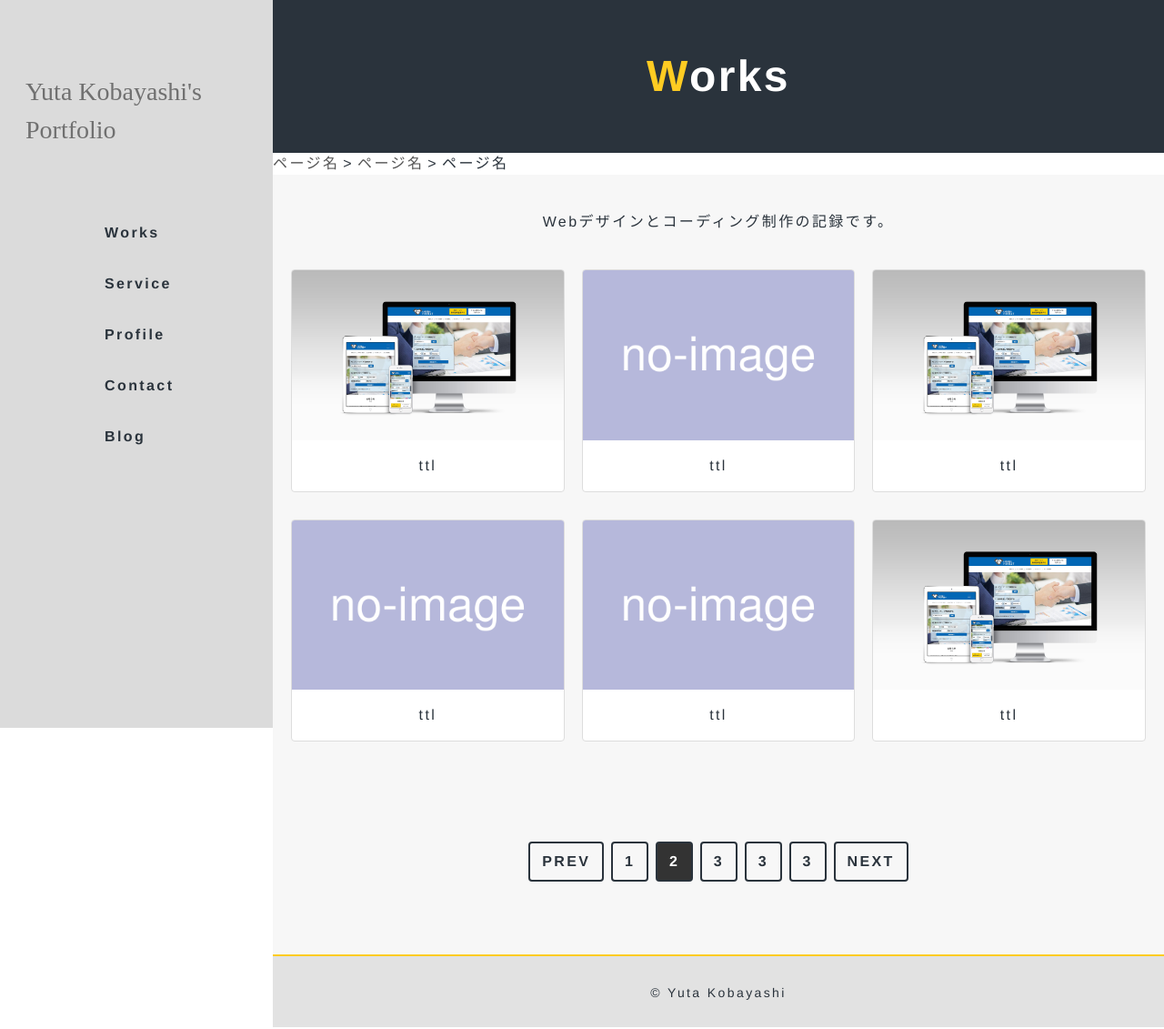
After one commit to kbo580/new-portfolio, a PHP site: page /works.html in a window 1280 px wide. The commit adds this page. Shown: the whole page at 91% size. Run offline with PHP 8.4, Linux system fonts and the light colour scheme; style sheets or scripts are compiled from the project's sources.

Commit message:
Add files via upload

```diff
--- a/css/styles.css
+++ b/css/styles.css
@@ -841,6 +841,60 @@ span.wpcf7-not-valid-tip,
 }
 
 /* -------------------------------------------- */
+/* 製作物の一覧ページ(works) */
+/* -------------------------------------------- */
+.works .works-add {
+  margin-bottom: 20px;
+}
+
+.navigation {
+  width: 100%;
+  /* リンクの枠 */
+  /* 数字のリンク */
+  /* 現在のページとドット以外にホバーした時 */
+}
+
+.navigation .nav-links {
+  display: -webkit-box;
+  display: -ms-flexbox;
+  display: flex;
+  -webkit-box-pack: center;
+      -ms-flex-pack: center;
+          justify-content: center;
+  gap: 8px;
+}
+
+.navigation .page-numbers {
+  color: #2a333c;
+  border: 2px solid #2a333c;
+  display: inline-block;
+  border-radius: 4px;
+  padding: 0.5em 0.8em;
+  -webkit-transition: .3s;
+  transition: .3s;
+  font-weight: bold;
+  /* 現在のページ */
+}
+
+.navigation .page-numbers.current {
+  background-color: #333;
+  color: #fff;
+}
+
+.navigation .page-numbers:hover {
+  background: #2a333c;
+  color: #fff;
+  opacity: 1;
+}
+
+@media (min-width: 575px) {
+  .works .works-add {
+    text-align: center;
+    margin-bottom: 40px;
+  }
+}
+
+/* -------------------------------------------- */
 /* プロフィールページ */
 /* -------------------------------------------- */
 .about {
@@ -921,7 +975,7 @@ span.wpcf7-not-valid-tip,
   padding: 1.5em 0;
 }
 
-/* スキルについて */
+/* スキル */
 .skills .skills-container {
   /* 個々のスキルの説明ブロック */
 }
@@ -979,7 +1033,7 @@ span.wpcf7-not-valid-tip,
   .about .about-me-wrapper .about-text-list li:not(:last-child) {
     margin-bottom: 16px;
   }
-  /* スキルについて */
+  /* スキル */
   .skills .skills-container {
     display: -webkit-box;
     display: -ms-flexbox;
@@ -1019,9 +1073,41 @@ span.wpcf7-not-valid-tip,
   }
 }
 
+/* -------------------------------------------- */
+/* 404ページ */
+/* -------------------------------------------- */
+.not-found-page h2 {
+  font-size: calc(1.375rem + ((1vw - 3.75px) * 2.5366));
+  margin-bottom: 32px;
+}
+
+.not-found-page p a {
+  color: #1B0DAB;
+  -webkit-transition: all .4s;
+  transition: all .4s;
+  text-decoration: underline;
+}
+
+.not-found-page p a:hover {
+  opacity: .7;
+}
+
+@media (min-width: 575px) {
+  .not-found-page h2 {
+    margin-bottom: 80px;
+  }
+}
+
+@media (min-width: 1025px) {
+  .not-found-page h2 {
+    font-size: 3rem;
+  }
+}
+
 /* ------------------------------------ */
-/* 下層ページ */
+/* 下層ページ共通部品 */
 /* ------------------------------------ */
+/* ページタイトル */
 .page-heading {
   background-color: #2a333c;
   font-size: calc(2rem + ((1vw - 3.75px) * 2.2069));
@@ -1034,6 +1120,61 @@ span.wpcf7-not-valid-tip,
   color: #fc2;
 }
 
+/* パンクズリスト */
+.breadcrumbs .breadcrumb_inner {
+  display: -webkit-box;
+  display: -ms-flexbox;
+  display: flex;
+  -ms-flex-wrap: wrap;
+      flex-wrap: wrap;
+  -webkit-column-gap: 4px;
+          column-gap: 4px;
+}
+
+.breadcrumbs .breadcrumb_inner span {
+  display: -webkit-box;
+  display: -ms-flexbox;
+  display: flex;
+  -webkit-box-align: center;
+      -ms-flex-align: center;
+          align-items: center;
+}
+
+.breadcrumbs .breadcrumb_inner a {
+  color: #555555;
+}
+
+.breadcrumbs .breadcrumb_inner span span::before {
+  content: "";
+  display: inline-block;
+  width: 16px;
+  height: 16px;
+  margin-right: 4px;
+}
+
+.breadcrumbs .breadcrumb_inner span .home::before {
+  background: url(../images/svg/home.svg) no-repeat;
+  background-size: contain;
+}
+
+.breadcrumbs .breadcrumb_inner span .category::before {
+  background: url(../images/svg/folder.svg) no-repeat;
+  background-size: contain;
+}
+
+.breadcrumbs .breadcrumb_inner span .post_tag::before {
+  background: url(../images/svg/tag.svg) no-repeat;
+  background-size: contain;
+  -webkit-box-align: center;
+      -ms-flex-align: center;
+          align-items: center;
+}
+
+.breadcrumbs .breadcrumb_inner span .post::before {
+  background: url(../images/svg/file.svg) no-repeat;
+  background-size: contain;
+}
+
 @media (min-width: 1025px) {
   .page-heading {
     font-size: 3rem;
--- a/css/styles.scss
+++ b/css/styles.scss
@@ -91,8 +91,6 @@ body {
     }
   }
 }
-
-
 
 /* ------------------------------------ */
 /* 共通部分 */
@@ -860,6 +858,61 @@ margin-bottom: 10px;
 }
 
 /* -------------------------------------------- */
+/* 製作物の一覧ページ(works) */
+/* -------------------------------------------- */
+.works{
+  .works-add{
+    margin-bottom: 20px;
+  }
+}
+
+.navigation{
+  width: 100%;
+  /* リンクの枠 */
+  .nav-links{
+    display: flex;
+    justify-content: center;
+    gap: 8px;
+  }
+
+  /* 数字のリンク */
+  .page-numbers{
+    color: $textColorA;
+    border: 2px solid $textColorA;
+    display: inline-block;
+    border-radius: 4px;
+    padding: 0.5em 0.8em;
+    transition: .3s;
+    font-weight: bold;
+
+    /* 現在のページ */
+    &.current{
+      background-color:  #333;
+      color: #fff;
+    }
+  }
+
+  /* 現在のページとドット以外にホバーした時 */
+  .page-numbers:not(.current, .dots):hover{
+    background: $textColorA;
+    color: #fff;
+    opacity: 1;
+  }
+}
+
+@media (min-width: 575px){
+  .works{
+    .works-add{
+      text-align: center;
+      margin-bottom: 40px;
+    }
+  }
+}
+
+
+
+
+/* -------------------------------------------- */
 /* プロフィールページ */
 /* -------------------------------------------- */
 .about{
@@ -948,7 +1001,7 @@ margin-bottom: 10px;
   }
 }
 
-/* スキルについて */
+/* スキル */
 .skills{
   .skills-container{
     /* 個々のスキルの説明ブロック */
@@ -1011,7 +1064,7 @@ margin-bottom: 10px;
     }
   }
 
-  /* スキルについて */
+  /* スキル */
   .skills{
     .skills-container{
       display: flex;
@@ -1056,9 +1109,47 @@ margin-bottom: 10px;
   }
 }
 
+/* -------------------------------------------- */
+/* 404ページ */
+/* -------------------------------------------- */
+.not-found-page{
+  h2{
+    font-size: calc(1.375rem + ((1vw - 3.75px) * 2.5366));
+    margin-bottom: 32px;
+  }
+
+  p{
+    a{
+      color: #1B0DAB;;
+      transition: all .4s;
+      text-decoration: underline;
+      &:hover{
+        opacity: .7;
+      }
+    }
+  }
+}
+
+@media (min-width: 575px) {
+  .not-found-page{
+    h2{
+      margin-bottom: 80px;
+    }
+  }
+}
+
+@media (min-width: 1025px) {
+  .not-found-page{
+    h2{
+      font-size: rem(48);
+    }
+  }
+}
+
 /* ------------------------------------ */
-/* 下層ページ */
+/* 下層ページ共通部品 */
 /* ------------------------------------ */
+/* ページタイトル */
 .page-heading{
   background-color: $textColorA;
   font-size: calc(2rem + ((1vw - 3.75px) * 2.2069));
@@ -1070,16 +1161,59 @@ margin-bottom: 10px;
   }
 }
 
-@media (min-width: 575px) {
+/* パンクズリスト */
+.breadcrumbs{
+  // border: 1px solid #000;
+}
 
+.breadcrumbs .breadcrumb_inner {
+  display: flex;
+  flex-wrap: wrap;
+  column-gap: 4px;
 
+  span {
+    display: flex;
+    align-items: center;
+  }
+
+  a {
+    color: #555555;
+  }
+}
+
+.breadcrumbs .breadcrumb_inner span span::before {
+  content: "";
+  display: inline-block;
+  width: 16px;
+  height: 16px;
+  margin-right: 4px;
+}
+
+.breadcrumbs .breadcrumb_inner span .home::before {
+  background: url(../images/svg/home.svg) no-repeat;
+  background-size: contain;
+}
+
+.breadcrumbs .breadcrumb_inner span .category::before {
+  background: url(../images/svg/folder.svg) no-repeat;
+  background-size: contain;
+}
+
+.breadcrumbs .breadcrumb_inner span .post_tag::before {
+  background: url(../images/svg/tag.svg) no-repeat;
+  background-size: contain;
+  align-items: center;
+}
+
+.breadcrumbs .breadcrumb_inner span .post::before {
+  background: url(../images/svg/file.svg) no-repeat;
+  background-size: contain;
 }
 
 @media (min-width: 1025px) {
   .page-heading{
     font-size: rem(48);
   }
-
 }
 /* ------------------------------------ */
 /* 下層ページ */
--- a/index.html
+++ b/index.html
@@ -116,7 +116,7 @@
             </div>
             <!-- /works-wrapper -->
 
-            <div class="btn"><a href="#">Read More</a></div>
+            <div class="btn"><a href="works.html">Read More</a></div>
           </div>
           <!-- /inner -->
 
--- /dev/null
+++ b/works.html
@@ -0,0 +1,156 @@
+<!DOCTYPE html>
+<html lang="ja">
+<head>
+  <meta charset="UTF-8">
+  <meta name="viewport" content="width=device-width, initial-scale=1">
+  <link rel="stylesheet" href="css/styles.css">
+  <link rel="stylesheet" href="css/styles.scss">
+  <link rel="stylesheet" href="https://use.fontawesome.com/releases/v5.15.4/css/all.css">
+  <link rel="preconnect" href="https://fonts.googleapis.com">
+  <link rel="preconnect" href="https://fonts.gstatic.com" crossorigin>
+  <link href="https://fonts.googleapis.com/css2?family=Caveat:wght@600&display=swap" rel="stylesheet">
+
+  <title></title>
+</head>
+
+<body>
+  <div class="pc-wrapper"><!--サイドバー用-->
+    <header>
+      <div class="inner">
+        <h1><a href="index.html">Yuta Kobayashi's<br>Portfolio</a></h1>
+
+        <nav class="header-nav">
+          <ul>
+            <li><a href="#works">Works</a></li>
+            <li><a href="#service">Service</a></li>
+            <li><a href="#profile">Profile</a></li>
+            <li><a href="#contact">Contact</a></li>
+            <li><a href="404.html">Blog</a></li>
+          </ul>
+        </nav>
+        <!-- /header-nav -->
+      </div>
+    </header>
+
+    <div class="contents-wrapper">
+
+      <main>
+        <div class="page-mv">
+          <h2 class="page-heading">Works</h2>
+        </div>
+        <!-- /page-mv -->
+
+
+        <div class="breadcrumbs">
+          <div class="breadcrumb_inner">
+            <span><a href="/">ページ名</a></span> >
+            <span><a href="/">ページ名</a></span> >
+            <span>ページ名</span>
+          </div>
+        </div>
+        <!-- /breadcrumbs -->
+
+        <section class="works" id="works">
+
+          <div class="inner">
+
+            <div class="works-wrapper">
+              <p class="works-add">Webデザインとコーディング制作の記録です。</p>
+              <ul class="items-wrapper">
+
+                <li class="item-card">
+                  <a href="">
+                    <div class="work-image">
+                      <img src="images/works-img.jpg" alt="">
+                    </div>
+                    <p class="work-title">ttl</p>
+                  </a>
+                </li>
+
+                <li class="item-card">
+                  <a href="">
+                    <div class="work-image">
+                      <img src="images/no-image.png" alt="">
+                    </div>
+                    <p class="work-title">ttl</p>
+                  </a>
+                </li>
+
+                <li class="item-card">
+                  <a href="">
+                    <div class="work-image">
+                      <img src="images/works-img.jpg" alt="">
+                    </div>
+                    <p class="work-title">ttl</p>
+                  </a>
+                </li>
+
+                <li class="item-card">
+                  <a href="">
+                    <div class="work-image">
+                      <img src="images/no-image.png" alt="">
+                    </div>
+                    <p class="work-title">ttl</p>
+                  </a>
+                </li>
+
+                <li class="item-card">
+                  <a href="">
+                    <div class="work-image">
+                      <img src="images/no-image.png" alt="">
+                    </div>
+                    <p class="work-title">ttl</p>
+                  </a>
+                </li>
+
+                <li class="item-card">
+                  <a href="">
+                    <div class="work-image">
+                      <img src="images/works-img.jpg" alt="">
+                    </div>
+                    <p class="work-title">ttl</p>
+                  </a>
+                </li>
+
+              </ul>
+            </div>
+            <!-- /works-wrapper -->
+
+            <nav class="navigation pagination">
+              <div class="nav-links">
+                <a class="prev page-numbers" href="#">PREV</a>
+                <a class="page-numbers" href="#">1</a>
+                <span class="page-numbers current">2</span>
+                <a class="prev page-numbers" href="#">3</a>
+                <a class="prev page-numbers" href="#">3</a>
+                <a class="prev page-numbers" href="#">3</a>
+                <a class="next page-numbers" href="#">NEXT</a>
+              </div>
+            </nav>
+
+          </div>
+          <!-- /inner -->
+
+        </section>
+
+      </main>
+
+      <footer>
+        <p class="copy">&copy; Yuta Kobayashi</p>
+
+        <div class="to-top" id="toTop">
+          <img src="images/to-top.png" alt="topへ戻る">
+        </div>
+      </footer>
+
+    </div>
+    <!-- /contents-wrapper -->
+
+  </div>
+  <!-- /pc-wrapper -->
+
+  <script src="https://ajax.googleapis.com/ajax/libs/jquery/3.6.0/jquery.min.js"></script>
+  <script src="js/main.js"></script>
+</body>
+
+</html>
```
Also changed, not shown: 404.html (added, +80 -0 lines), profile.html (+16 -9 lines), template.html (added, +73 -0 lines), 1 other file.
